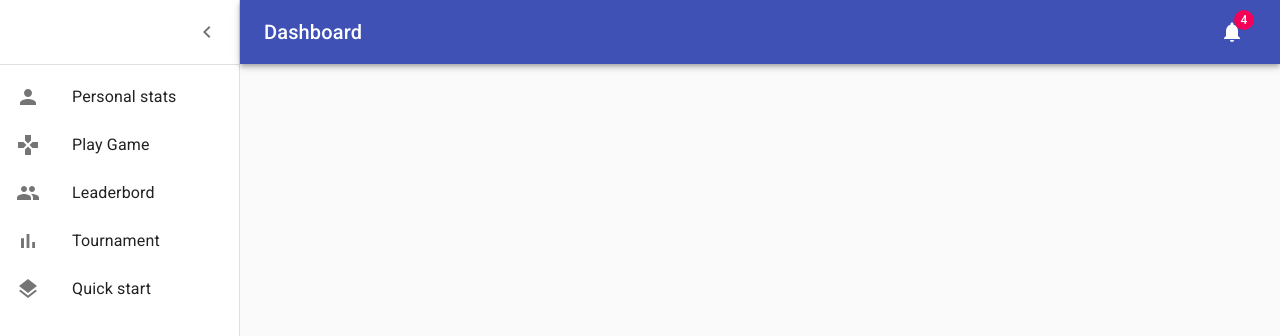
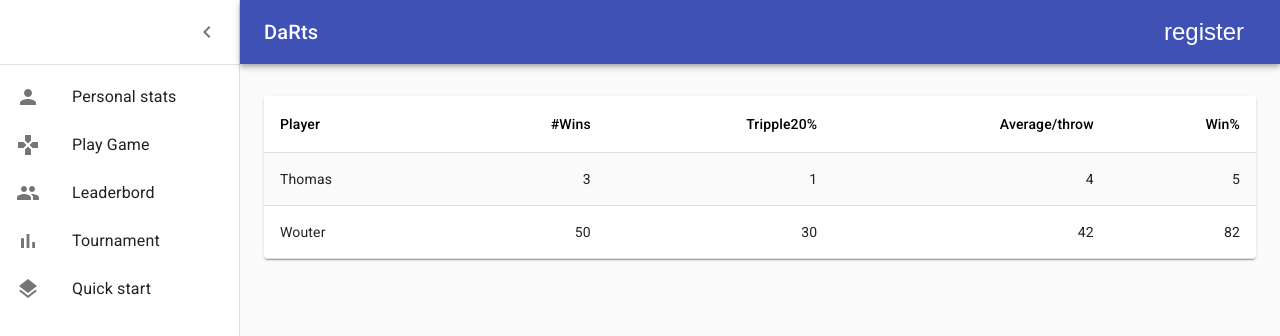
Before and after one commit to Thomas-Schuddinck/stage-darts, a React (Create React App) app in the folder frontend/: page /leaderbord in a window 1280 px wide. Shown: the top 336 px of the page. Built offline with nearby package versions, Linux system fonts and the light colour scheme.

Commit message:
leaderbord page init

```diff
--- a/frontend/src/App.tsx
+++ b/frontend/src/App.tsx
@@ -4,6 +4,7 @@ import { BrowserRouter as Router, Switch, Route, Link } from "react-router-dom";
 import Layout from './hoc/Layout'
 import GameBuilder from './containers/GameBuilder/GameBuilder';
 import PersonalStatsBuilder from './containers/PersonalStatsBuilder/PersonalStatsBuilder';
+import Leaderbord from './containers/LeaderbordBuilder/LeaderbordBuilder';
 function App() {
   return (
     <Router>
@@ -13,8 +14,11 @@ function App() {
         <Route path="/game">
         <GameBuilder></GameBuilder>
         </Route>
-        <Route path="/home">
+        <Route path="/stats">
         <PersonalStatsBuilder></PersonalStatsBuilder>
+        </Route>
+        <Route path="/leaderbord">
+        <Leaderbord></Leaderbord>
         </Route>
       </Layout>
     </Router>
--- /dev/null
+++ b/frontend/src/components/Navigation/SideBar/SideList.css
@@ -0,0 +1,4 @@
+a {
+    text-decoration: none;
+    color: rgba(0, 0, 0, 0.87);
+  }
--- a/frontend/src/components/Navigation/SideBar/SideList.tsx
+++ b/frontend/src/components/Navigation/SideBar/SideList.tsx
@@ -7,27 +7,38 @@ import GamesIcon from '@material-ui/icons/Games';
 import PeopleIcon from '@material-ui/icons/People';
 import BarChartIcon from '@material-ui/icons/BarChart';
 import LayersIcon from '@material-ui/icons/Layers';
+import { Link } from "react-router-dom";
+import './SideList.css';
 
 export const sideList = (
   <div>
+    <Link to="/stats">
       <ListItem button>
         <ListItemIcon>
           <PersonIcon />
         </ListItemIcon>
         <ListItemText primary="Personal stats" />
       </ListItem>
+    </Link>
+
+    <Link to="/game">
       <ListItem button>
         <ListItemIcon>
           <GamesIcon />
         </ListItemIcon>
         <ListItemText primary="Play Game" />
       </ListItem>
+    </Link>
+
+    <Link to="/leaderbord">
       <ListItem button>
         <ListItemIcon>
           <PeopleIcon />
         </ListItemIcon>
         <ListItemText primary="Leaderbord" />
       </ListItem>
+    </Link>
+
     <ListItem button>
       <ListItemIcon>
         <BarChartIcon />
--- a/frontend/src/components/Navigation/Toolbar/MyToolbar.tsx
+++ b/frontend/src/components/Navigation/Toolbar/MyToolbar.tsx
@@ -128,12 +128,10 @@ const useStyles = makeStyles(theme => ({
             <MenuIcon />
           </IconButton>
           <Typography component="h1" variant="h6" color="inherit" noWrap className={classes.title}>
-            Dashboard
+            DaRts
           </Typography>
           <IconButton color="inherit">
-            <Badge badgeContent={4} color="secondary">
-              <NotificationsIcon />
-            </Badge>
+              register
           </IconButton>
         </Toolbar>
       </AppBar>
--- /dev/null
+++ b/frontend/src/containers/LeaderbordBuilder/LeaderbordBuilder.tsx
@@ -0,0 +1,75 @@
+import React from 'react';
+import { withStyles, makeStyles } from '@material-ui/core/styles';
+import Table from '@material-ui/core/Table';
+import TableBody from '@material-ui/core/TableBody';
+import TableCell from '@material-ui/core/TableCell';
+import TableContainer from '@material-ui/core/TableContainer';
+import TableHead from '@material-ui/core/TableHead';
+import TableRow from '@material-ui/core/TableRow';
+import Paper from '@material-ui/core/Paper';
+
+const StyledTableCell = withStyles(theme => ({
+  head: {
+    backgroundColor: theme.palette.common.white,
+    color: theme.palette.common.black,
+  },
+  body: {
+    fontSize: 14,
+  },
+}))(TableCell);
+
+const StyledTableRow = withStyles(theme => ({
+  root: {
+    '&:nth-of-type(odd)': {
+      backgroundColor: theme.palette.background.default,
+    },
+  },
+}))(TableRow);
+
+const useStyles = makeStyles({
+  table: {
+    minWidth: 700,
+  },
+});
+
+export default function Leaderbord() {
+  const classes = useStyles();
+
+  return (
+    <TableContainer component={Paper}>
+      <Table className={classes.table} aria-label="customized table">
+        <TableHead>
+          <TableRow>
+            <StyledTableCell>Player</StyledTableCell>
+            <StyledTableCell align="right">#Wins</StyledTableCell>
+            <StyledTableCell align="right">Tripple20%</StyledTableCell>
+            <StyledTableCell align="right">Average/throw</StyledTableCell>
+            <StyledTableCell align="right">Win%</StyledTableCell>
+          </TableRow>
+        </TableHead>
+        <TableBody>
+
+            <StyledTableRow>
+              <StyledTableCell component="th" scope="row">
+                Thomas
+              </StyledTableCell>
+              <StyledTableCell align="right">3</StyledTableCell>
+              <StyledTableCell align="right">1</StyledTableCell>
+              <StyledTableCell align="right">4</StyledTableCell>
+              <StyledTableCell align="right">5</StyledTableCell>
+            </StyledTableRow>
+            <StyledTableRow>
+              <StyledTableCell component="th" scope="row">
+                Wouter
+              </StyledTableCell>
+              <StyledTableCell align="right">50</StyledTableCell>
+              <StyledTableCell align="right">30</StyledTableCell>
+              <StyledTableCell align="right">42</StyledTableCell>
+              <StyledTableCell align="right">82</StyledTableCell>
+            </StyledTableRow>
+
+        </TableBody>
+      </Table>
+    </TableContainer>
+  );
+}
```
Also changed, not shown: 51 other files (tests, documents, lock files or other folders). Lines whose indentation alone changed are shown as unchanged.
